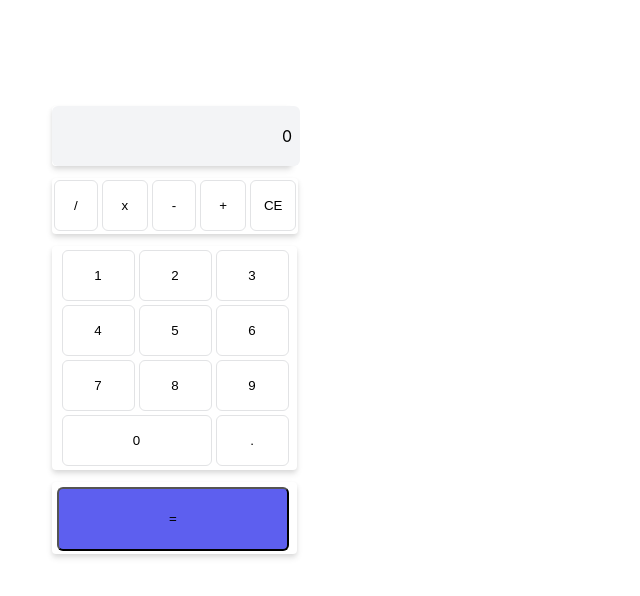
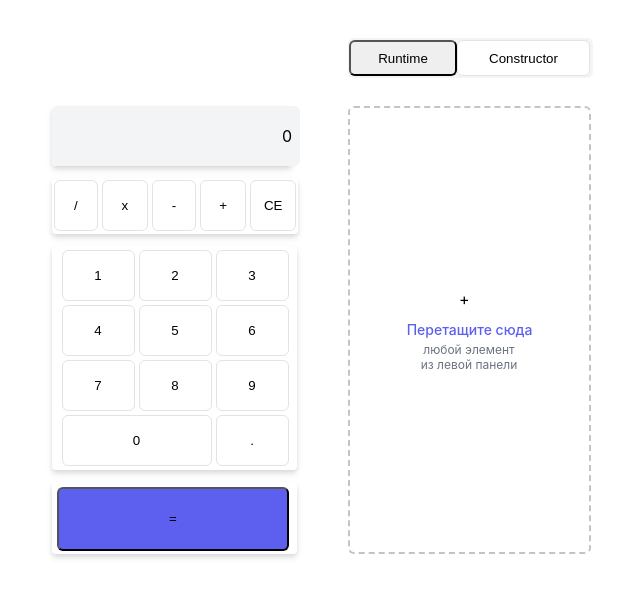
Before and after one commit to IlyaGoncharovY/calculatorReact, a React (Create React App) app: page / in a window 1280 px wide. Shown: the top 596 px of the page, without its empty margins (24-664 px from the left). Built offline with nearby package versions, Linux system fonts and the light colour scheme.

Commit message:
feat (canvas) added Canvas.tsx

```diff
--- a/src/features/Calculator/Calculator.tsx
+++ b/src/features/Calculator/Calculator.tsx
@@ -4,17 +4,28 @@ import ExpressionBar from "./ExpressionBar/ExpressionBar";
 import ButtonsBar from "./ButtonsBar/ButtonsBar";
 import EqualBar from "./EqualBar/EqualBar";
 import {
-    ButtonsWrapper,
+    ButtonsWrapper, CanvasWrapper, ChangeModeWrapper,
     CommonWrapper,
     EqualWrapper,
     ExpressionWrapper,
     InputWrapper,
 } from "../../styled/styled";
+import ChangeMode from "./ChageMode/ChangeMode";
+import Canvas from "./Canvas/Canvas";
 
 const Calculator = () => {
 
     return (
         <CommonWrapper>
+
+            <ChangeModeWrapper>
+                <ChangeMode/>
+            </ChangeModeWrapper>
+
+            <CanvasWrapper>
+                <Canvas/>
+            </CanvasWrapper>
+
             <InputWrapper>
                 <Display/>
             </InputWrapper>
--- /dev/null
+++ b/src/features/Calculator/Canvas/Canvas.tsx
@@ -0,0 +1,12 @@
+import React from 'react';
+import Instruction from "./Instruction";
+
+const Canvas = () => {
+    return (
+        <div>
+            <Instruction/>
+        </div>
+    );
+};
+
+export default Canvas;
--- /dev/null
+++ b/src/features/Calculator/Canvas/Instruction.tsx
@@ -0,0 +1,20 @@
+import React from 'react';
+import {InstructionContainer, InstructionLabel, TitleDown, TitleUp} from "../../../styled/styled";
+
+const Instruction = () => {
+    return (
+        <InstructionContainer>
+            <InstructionLabel>
+                +
+            </InstructionLabel>
+            <TitleUp>
+                Перетащите сюда
+            </TitleUp>
+            <TitleDown>
+                любой элемент из левой панели
+            </TitleDown>
+        </InstructionContainer>
+    );
+};
+
+export default Instruction;
--- /dev/null
+++ b/src/features/Calculator/ChageMode/ChangeMode.tsx
@@ -0,0 +1,13 @@
+import React from 'react';
+import {ConstructorButton, RuntimeButton} from "../../../styled/styled";
+
+const ChangeMode = () => {
+    return (
+        <>
+            <RuntimeButton>Runtime</RuntimeButton>
+            <ConstructorButton>Constructor</ConstructorButton>
+        </>
+    );
+};
+
+export default ChangeMode;
--- a/src/styled/styled.tsx
+++ b/src/styled/styled.tsx
@@ -119,3 +119,104 @@ export const EqualButton = styled(ButtonDefault)`
 
   background: #5D5FEF;
 `
+export const ChangeModeWrapper = styled.section`
+  display: flex;
+  flex-direction: row;
+  align-items: center;
+  padding: 1px;
+
+  position: absolute;
+  width: 243px;
+  height: 38px;
+  left: 372px;
+  top: 38px;
+
+  background: #F3F4F6;
+  border-radius: 6px;
+`
+export const RuntimeButton = styled(ButtonDefault)`
+  padding: 8px 12px;
+  gap: 10px;
+
+  width: 108px;
+  height: 36px;
+
+  flex: none;
+  order: 0;
+  flex-grow: 0;
+`
+export const ConstructorButton = styled(ButtonDefault)`
+  padding: 8px 12px;
+  gap: 10px;
+
+  width: 133px;
+  height: 36px;
+
+  background: #FFFFFF;
+  border: 1px solid #E2E3E5;
+
+  flex: none;
+  order: 1;
+  flex-grow: 0;
+`
+export const CanvasWrapper = styled.section`
+  box-sizing: border-box;
+
+  position: absolute;
+  width: 243px;
+  height: 448px;
+  left: 372px;
+  top: 106px;
+
+  border: 2px dashed #C4C4C4;
+  border-radius: 6px;
+`
+export const InstructionContainer = styled.section`
+  position: absolute;
+  width: 127px;
+  height: 84px;
+  left: calc(50% - 127px/2);
+  top: calc(50% - 84px/2);
+`
+export const InstructionLabel = styled.section`
+  position: absolute;
+  width: 20px;
+  height: 20px;
+  left: 53px;
+  top: 1px;
+`
+export const TitleUp = styled.section`
+  /* Перетащите сюда */
+  position: absolute;
+  width: 127px;
+  height: 17px;
+  left: 0px;
+  top: 33px;
+
+  //font-family: 'Inter';
+  font-style: normal;
+  font-weight: 500;
+  font-size: 14px;
+  line-height: 17px;
+  /* identical to box height */
+  text-align: center;
+  /* Iris/100 */
+  color: #5D5FEF;
+`
+export const TitleDown = styled.section`
+  /* любой элемент из левой панели */
+  position: absolute;
+  width: 106px;
+  height: 30px;
+  left: 10px;
+  top: 54px;
+
+  //font-family: 'Inter';
+  font-style: normal;
+  font-weight: 400;
+  font-size: 12px;
+  line-height: 15px;
+  text-align: center;
+
+  color: #6B7280;
+`
```
